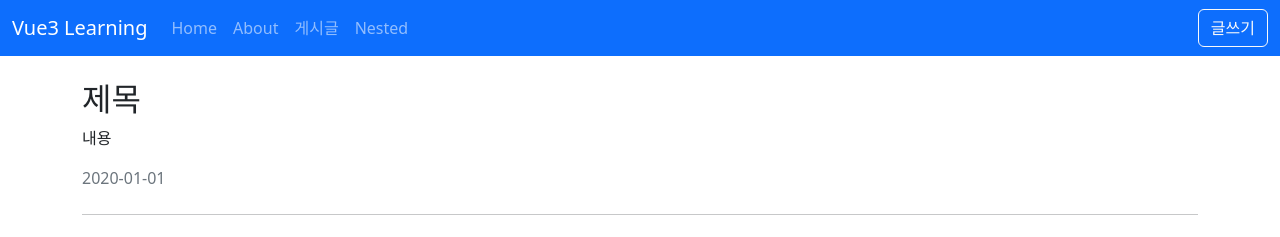
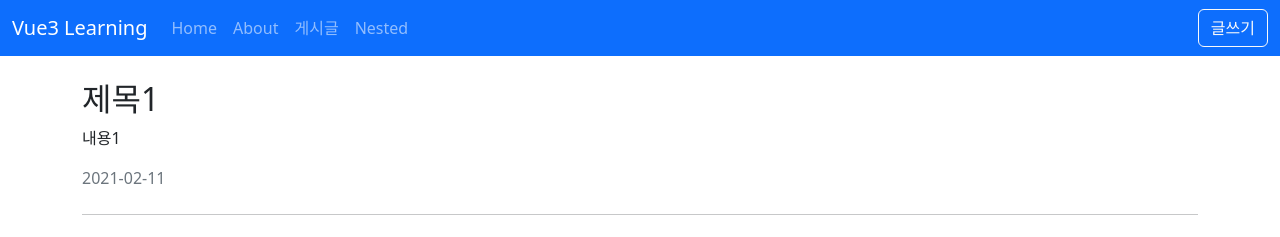
Before and after one commit to c-owner/vue3-learn-practice, a Vue app: page /posts/1 in a window 1280 px wide. Shown: the top 237 px of the page. Built offline with nearby package versions, Linux system fonts and the light colour scheme.

Commit message:
페이지 props 전달

```diff
--- a/src/api/posts.js
+++ b/src/api/posts.js
@@ -12,3 +12,7 @@ const posts = [
 export function getPosts() {
     return posts;
 }
+
+export function getPostById(id) {
+    return posts.find(item => item.id === parseInt(id));
+}
--- a/src/views/posts/PostDetailView.vue
+++ b/src/views/posts/PostDetailView.vue
@@ -1,9 +1,31 @@
 <script setup>
 import { useRouter, useRoute } from 'vue-router';
+import { getPostById } from '@/api/posts';
+import { ref } from 'vue';
 
 const route = useRoute();
 const router = useRouter();
 const id = route.params.id;
+const form = ref({});
+// let form = reactive({});
+/*
+ * 반응형 기초를 배울때 string, number는 ref로 선언
+ * 배열이나 객체와 같은 것은 reactive 함수로 선언
+ * 그렇지만 form을 ref 객체로 선언했던 이유는
+ * ref로 선언하면 장점은 ...data 처럼 한꺼번에 객체 복사를 할 수 있다.
+ * reactive는 하나씩 속성과 값을 집어 넣어주어야 한다. (한꺼번에 넣을 경우 일반 객체 값으로 들어가며, 주소값이 달라 value를 사용할 수 없다.
+한꺼번에 넣어 반응형을 상실하게 될 경우, vue Devtools에서 확인해보면 수정할 수 없어진다.
+ * */
+
+const fetchPost = () => {
+    const data = getPostById(id);
+    form.value = { ...data }; // 개체 복사
+    // form = { ...data }; // reactive에서 개체 복사를 하면 반응형을 상실한다.
+    // form.title = data.title;
+    // form.content = data.content;
+    // form.createdAt = data.createdAt;
+};
+fetchPost();
 
 const goListPage = () => {
     router.push({
@@ -23,9 +45,9 @@ const goEditPage = () => {
 
 <template>
     <div>
-        <h2>제목</h2>
-        <p>내용</p>
-        <p class="text-muted">2020-01-01</p>
+        <h2>{{ form.title }}</h2>
+        <p>{{ form.content }}</p>
+        <p class="text-muted">{{ form.createdAt }}</p>
         <hr class="my-4" />
         <div class="row g-2">
             <div class="col-auto">
```
